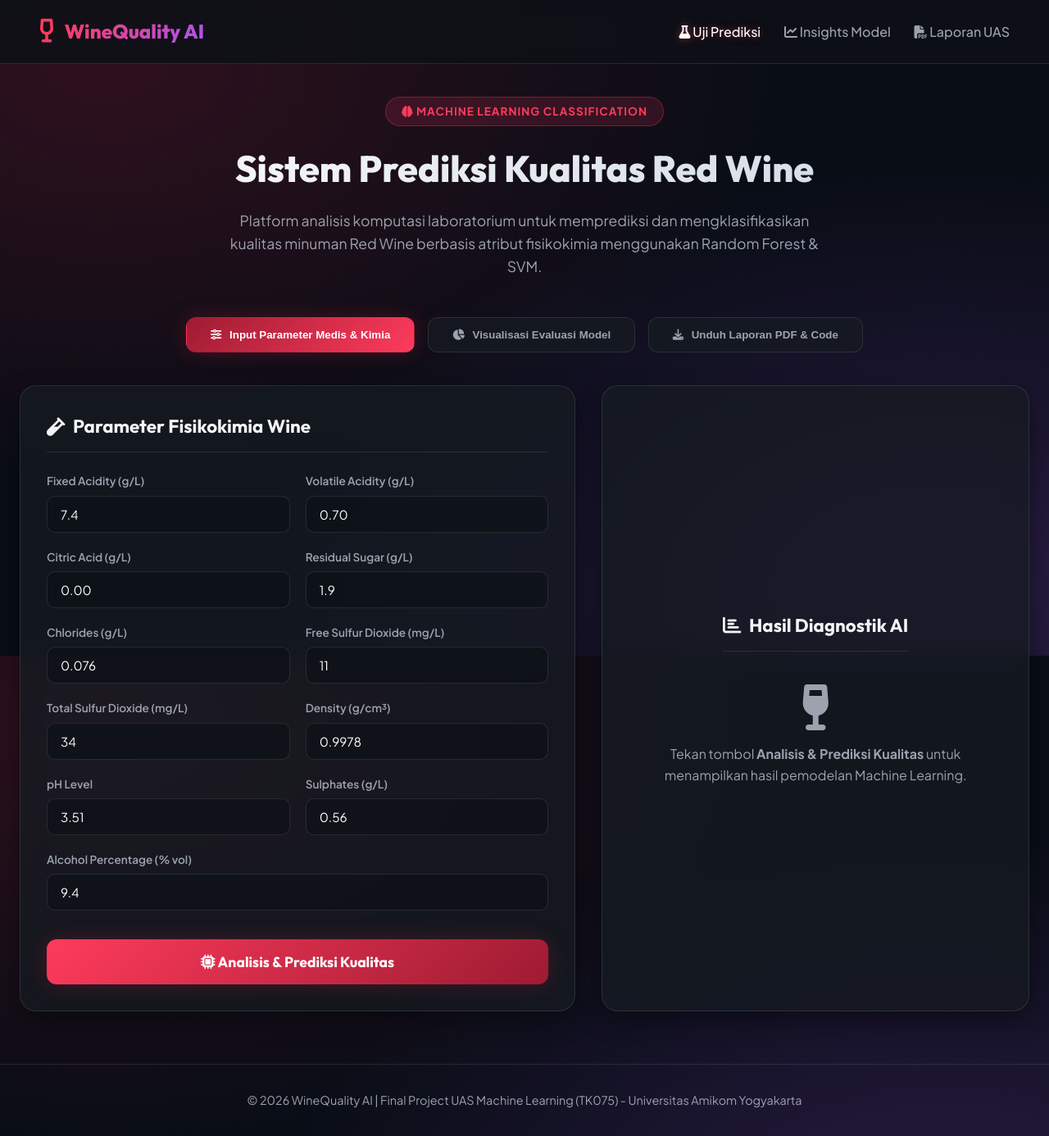
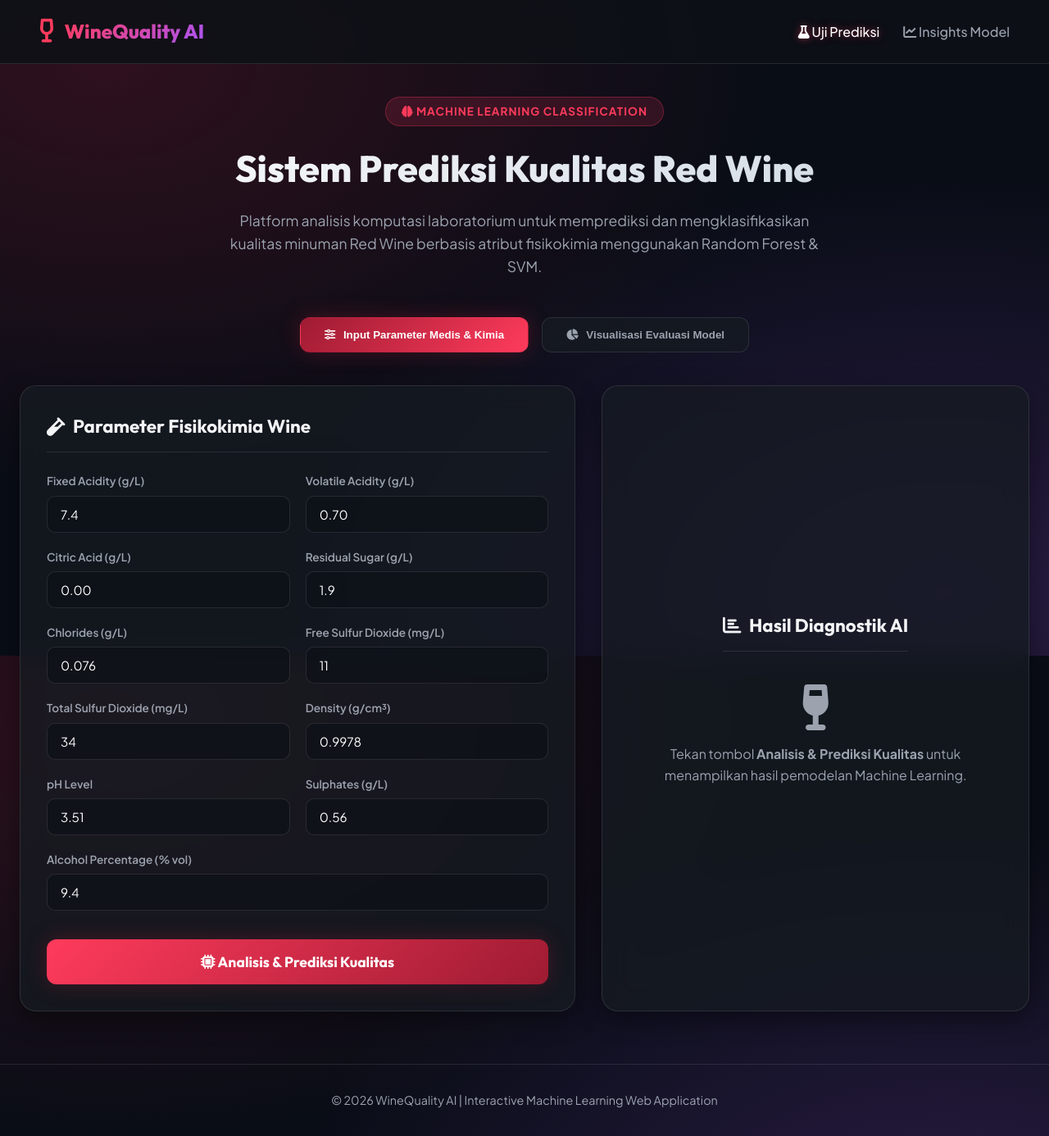
Before and after one commit to Badwolf90/UAS_Machine_Learning, a Flask app: page / in a window 1280 px wide. Shown: the whole page at 82% size. Run offline with Flask 2, Linux system fonts and the light colour scheme.

Commit message:
Remove Laporan UAS tab from web application UI

```diff
--- a/templates/index.html
+++ b/templates/index.html
@@ -16,9 +16,8 @@
             <span>WineQuality AI</span>
         </div>
         <ul class="nav-links">
-            <li><a href="#" class="active" onclick="switchTab('predict')"><i class="fa-solid fa-flask"></i> Uji Prediksi</a></li>
-            <li><a href="#" onclick="switchTab('insights')"><i class="fa-solid fa-chart-line"></i> Insights Model</a></li>
-            <li><a href="#" onclick="switchTab('docs')"><i class="fa-solid fa-file-pdf"></i> Laporan UAS</a></li>
+            <li><a href="#" class="active" id="nav-predict" onclick="switchTab('predict')"><i class="fa-solid fa-flask"></i> Uji Prediksi</a></li>
+            <li><a href="#" id="nav-insights" onclick="switchTab('insights')"><i class="fa-solid fa-chart-line"></i> Insights Model</a></li>
         </ul>
     </nav>
 
@@ -37,9 +36,6 @@
             </button>
             <button class="tab-btn" id="btn-insights" onclick="switchTab('insights')">
                 <i class="fa-solid fa-chart-pie"></i> Visualisasi Evaluasi Model
-            </button>
-            <button class="tab-btn" id="btn-docs" onclick="switchTab('docs')">
-                <i class="fa-solid fa-download"></i> Unduh Laporan PDF & Code
             </button>
         </div>
 
@@ -135,33 +131,11 @@
             </div>
         </div>
 
-        <!-- TAB 3: DOCS & DOWNLOADS -->
-        <div id="tab-docs" class="tab-content">
-            <div class="glass-card">
-                <h2 class="card-title"><i class="fa-solid fa-folder-open"></i> Berkas & Laporan Tugas UAS</h2>
-                <p style="margin-bottom: 1.5rem; color: var(--text-muted);">Seluruh dokumen laporan dan kode sumber telah dibuat dan tersimpan di dalam repository GitHub:</p>
-                <div style="display: grid; grid-template-columns: repeat(2, 1fr); gap: 1.2rem;">
-                    <a href="https://github.com/Badwolf90/UAS_Machine_Learning/raw/main/Laporan_UAS_Machine_Learning.pdf" target="_blank" style="text-decoration:none; padding:1.2rem; background:rgba(239, 68, 68, 0.15); border:1px solid #ef4444; border-radius:12px; color:#ffffff; font-weight:700; display:flex; align-items:center; gap:0.8rem;">
-                        <i class="fa-solid fa-file-pdf" style="font-size:1.8rem; color:#ef4444;"></i> Unduh Laporan PDF Siap Cetak
-                    </a>
-                    <a href="https://github.com/Badwolf90/UAS_Machine_Learning/raw/main/Laporan_UAS_Machine_Learning.docx" target="_blank" style="text-decoration:none; padding:1.2rem; background:rgba(59, 130, 246, 0.15); border:1px solid #3b82f6; border-radius:12px; color:#ffffff; font-weight:700; display:flex; align-items:center; gap:0.8rem;">
-                        <i class="fa-solid fa-file-word" style="font-size:1.8rem; color:#3b82f6;"></i> Unduh Laporan Word (.docx)
-                    </a>
-                    <a href="https://github.com/Badwolf90/UAS_Machine_Learning/blob/main/Tugas_UAS_Machine_Learning.ipynb" target="_blank" style="text-decoration:none; padding:1.2rem; background:rgba(245, 158, 11, 0.15); border:1px solid #f59e0b; border-radius:12px; color:#ffffff; font-weight:700; display:flex; align-items:center; gap:0.8rem;">
-                        <i class="fa-solid fa-book-open" style="font-size:1.8rem; color:#f59e0b;"></i> Buka Notebook Colab (.ipynb)
-                    </a>
-                    <a href="https://github.com/Badwolf90/UAS_Machine_Learning" target="_blank" style="text-decoration:none; padding:1.2rem; background:rgba(168, 85, 247, 0.15); border:1px solid #a855f7; border-radius:12px; color:#ffffff; font-weight:700; display:flex; align-items:center; gap:0.8rem;">
-                        <i class="fa-brands fa-github" style="font-size:1.8rem; color:#a855f7;"></i> Lihat Repository GitHub Full Code
-                    </a>
-                </div>
-            </div>
-        </div>
-
     </div>
 
     <!-- FOOTER -->
     <footer>
-        <p>&copy; 2026 WineQuality AI | Final Project UAS Machine Learning (TK075) - Universitas Amikom Yogyakarta</p>
+        <p>&copy; 2026 WineQuality AI | Interactive Machine Learning Web Application</p>
     </footer>
 
     <!-- SCRIPT -->
@@ -169,9 +143,13 @@
         function switchTab(tabId) {
             document.querySelectorAll('.tab-content').forEach(el => el.classList.remove('active'));
             document.querySelectorAll('.tab-btn').forEach(el => el.classList.remove('active'));
+            document.querySelectorAll('.nav-links a').forEach(el => el.classList.remove('active'));
 
             document.getElementById('tab-' + tabId).classList.add('active');
             document.getElementById('btn-' + tabId).classList.add('active');
+            if(document.getElementById('nav-' + tabId)) {
+                document.getElementById('nav-' + tabId).classList.add('active');
+            }
         }
 
         async function handlePredict(e) {
```
